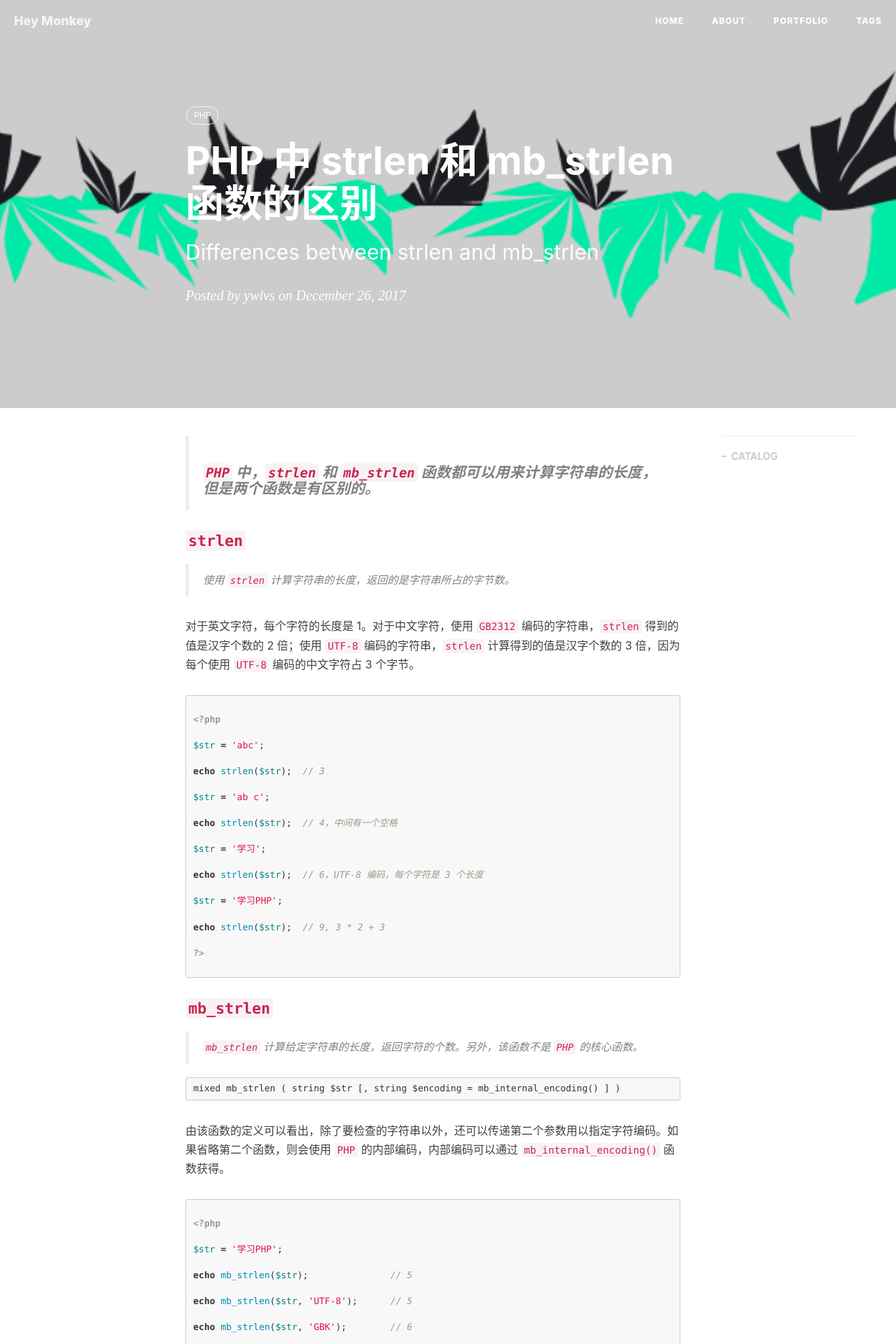
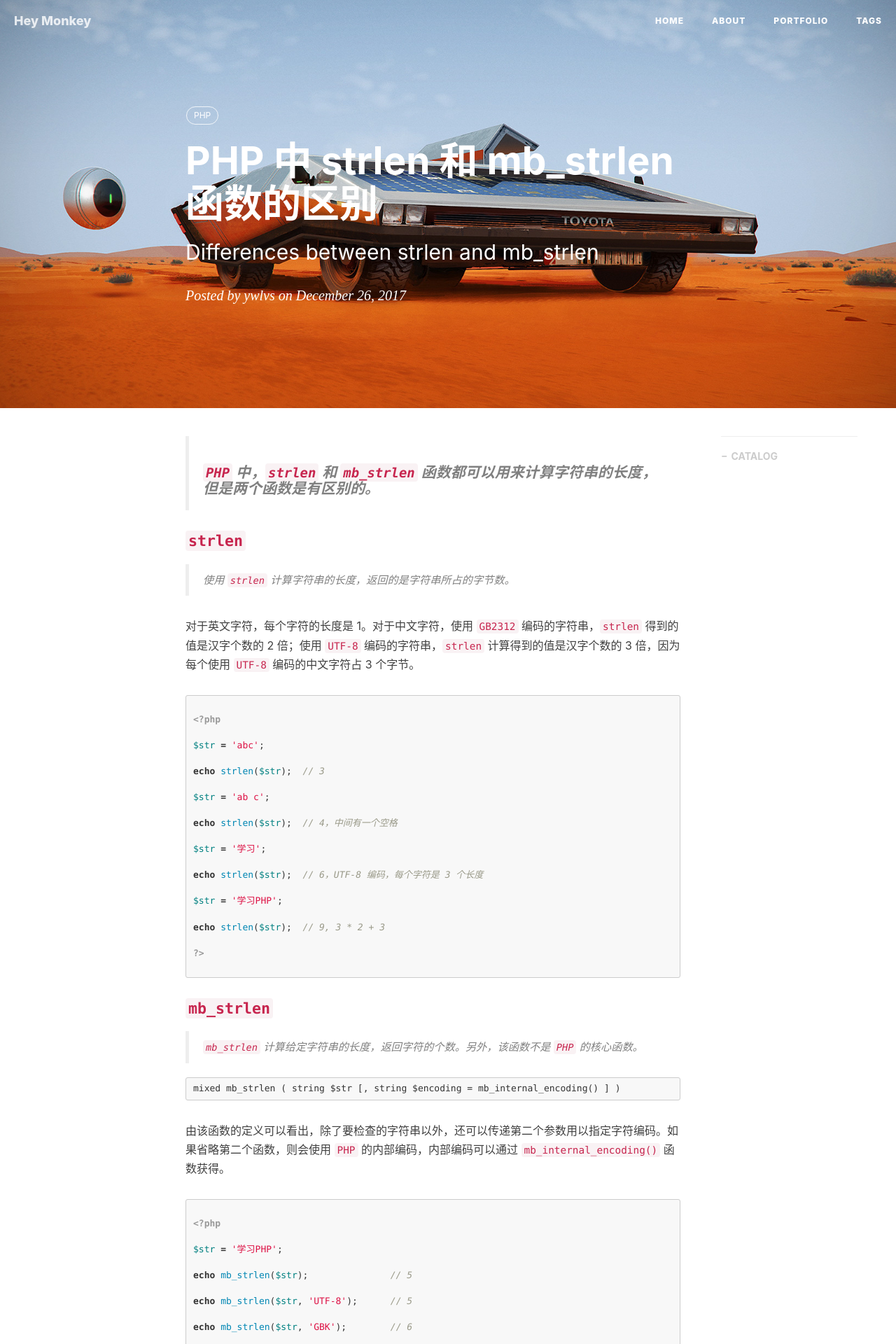
Before and after one commit to ywlvs/ywlvs.github.io, a Jekyll site: the page built from _posts/2017-12-26-differences-between-strlen-and-mb_strlen.markdown, in a window 1280 px wide. Shown: the top 1920 px of the page at 70% size. Built offline with Jekyll 4.4.1, drawn with Linux system fonts in a browser that asks for light colours; nearby versions of some CDN libraries; comment, search, counter and statistics services are not loaded.

Commit message:
collect-something

```diff
--- a/_posts/2017-12-26-differences-between-strlen-and-mb_strlen.markdown
+++ b/_posts/2017-12-26-differences-between-strlen-and-mb_strlen.markdown
@@ -4,7 +4,7 @@
 subtitle:   "Differences between strlen and mb_strlen"
 date:       2017-12-26 20:00:00
 author:     "ywlvs"
-header-img: "img/post-bg-character-separator.png"
+header-img: "img/post-bg-lars-sowig-final-silver.jpg"
 catalog: true
 tags:
     - PHP
```
Also changed, not shown: img/post-bg-character-separator (2).png (deleted), img/post-bg-character-separator.png (deleted), img/post-bg-lars-sowig-final-silver.jpg (added), img/post-bg-learn-php.jpg (deleted).
